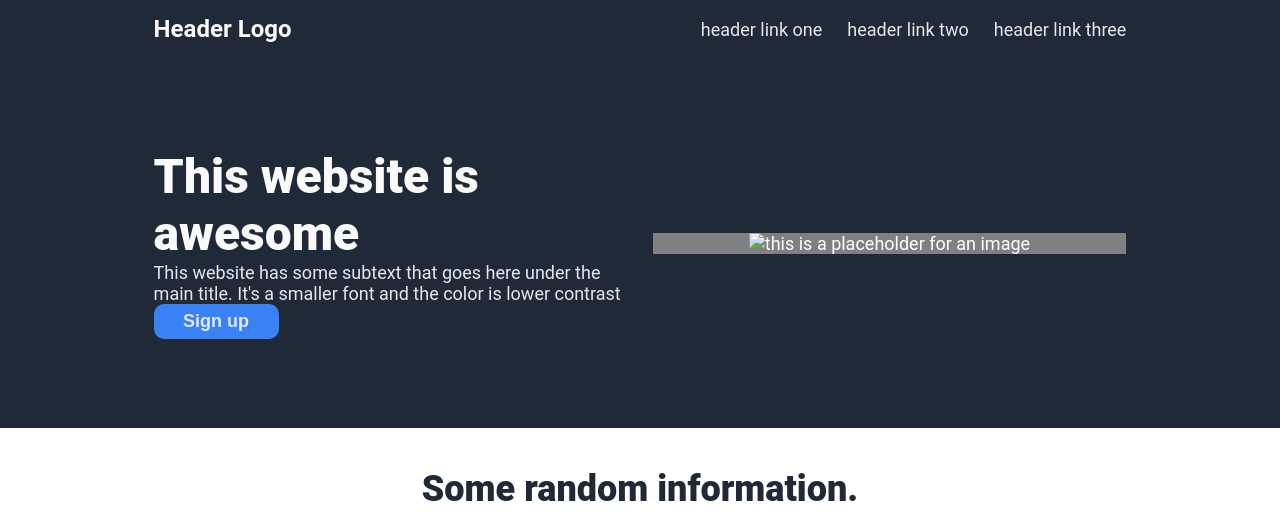
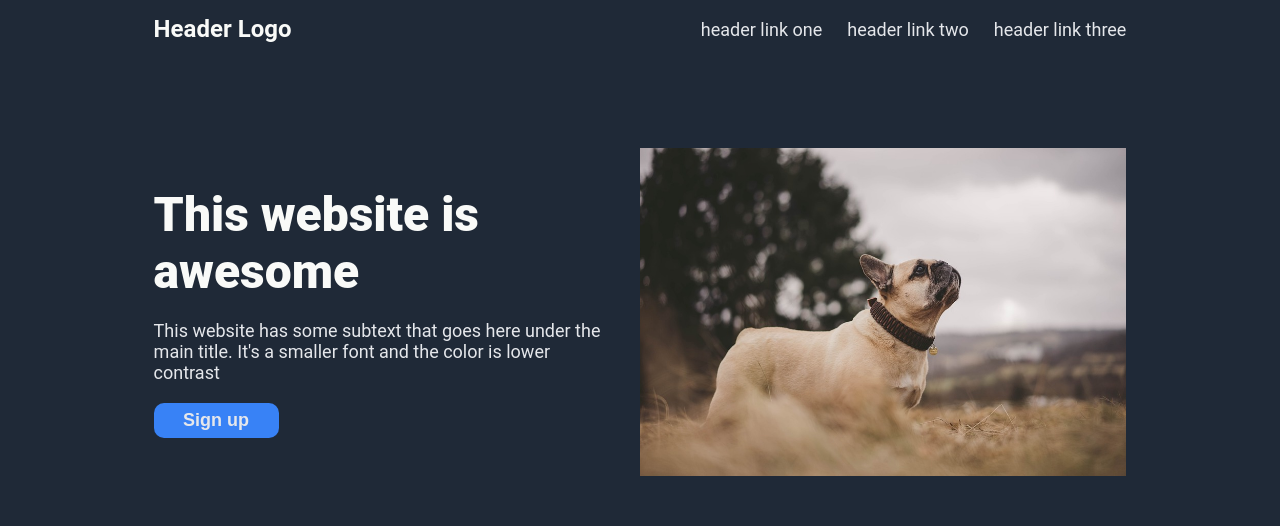
Before and after one commit to saintBase/Landing-Page, a plain HTML site: page index.html in a window 1280 px wide. Shown: the top 526 px of the page. Drawn offline with Linux system fonts and the light colour scheme.

Commit message:
Added image in header section

```diff
--- a/index.html
+++ b/index.html
@@ -27,8 +27,8 @@
           </p>
           <button class="button hero-second">Sign up</button>
         </div>
-        <div class="right-links img-container">
-          <img src="" alt="this is a placeholder for an image" />
+        <div class="img-container">
+          <img src="images/french-bulldog-7514203_960_720.jpg" alt="this is a placeholder for an image" />
         </div>
       </div>
 
--- a/styles.css
+++ b/styles.css
@@ -91,9 +91,8 @@ p {
   padding-right: 25px;
   display: flex;
   flex-direction: column;
-  justify-content: space-between;
-  align-items: flex-start;
   flex: 1;
+  gap: 20px;
 }
 
 .right-links {
@@ -131,8 +130,14 @@ p {
   color: white;
   flex: 1;
   justify-content: center;
-  height: 100%;
-  /*background-image: url(images/french-bulldog-7514203_960_720.jpg);*/
+  min-width: 50%;
+  align-self: stretch;
+  }
+
+  .img-container img {
+    object-fit: cover;
+    width: 100%;
+    height: 100%;
   }
 
 .random-info {
```
